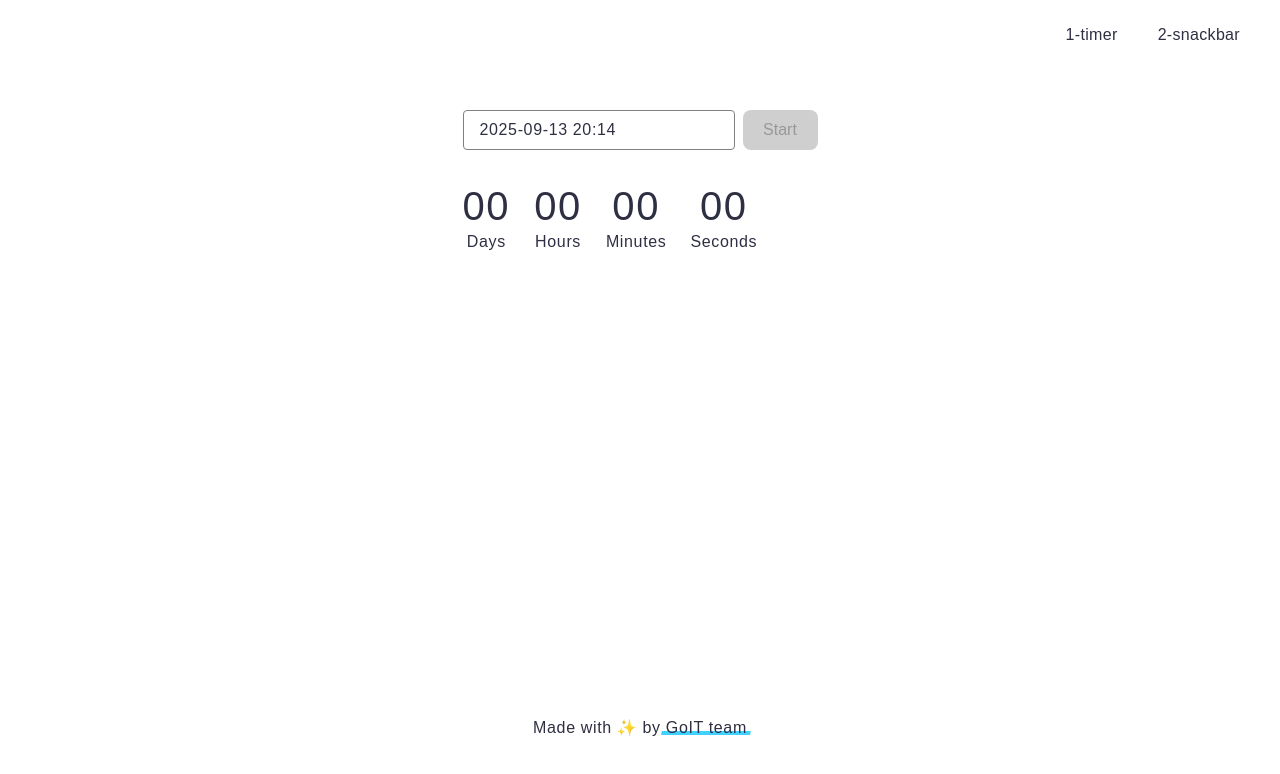
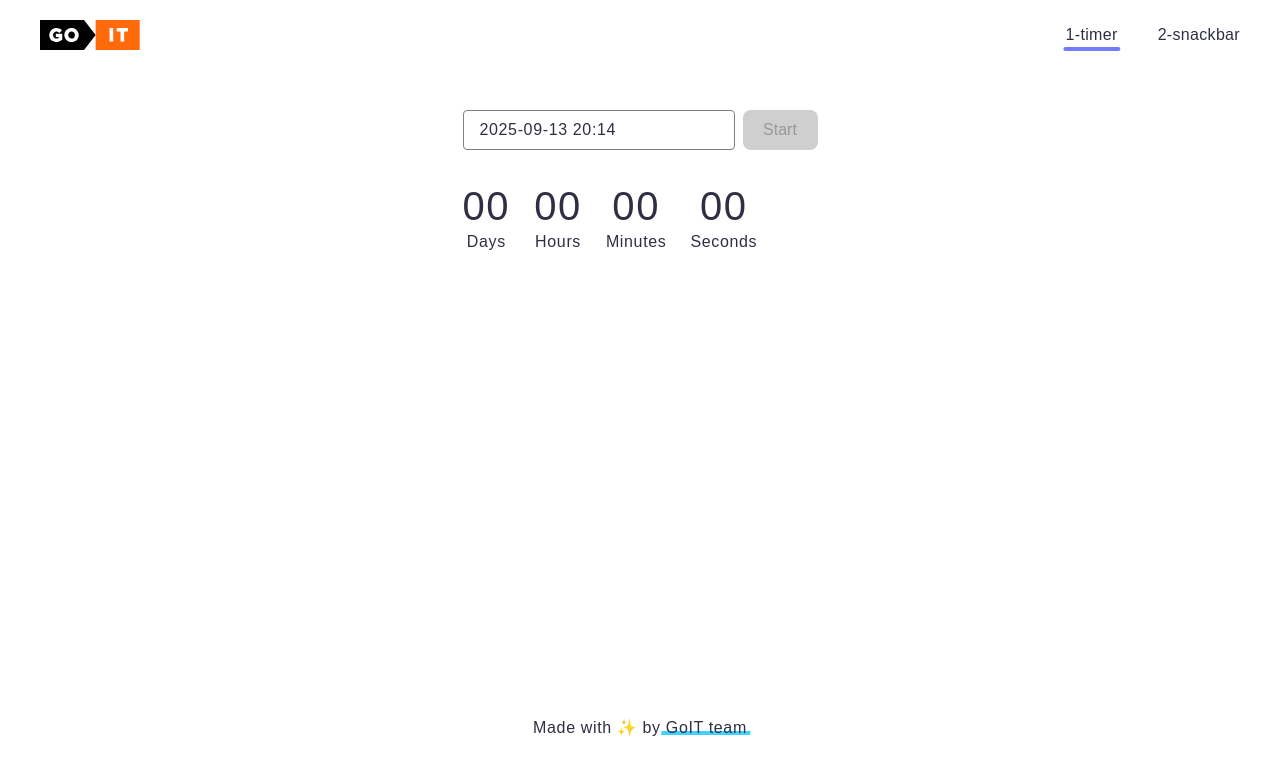
Before and after one commit to Oleksandr-Sulyma/goit-js-hw-10, a website built with Vite: page src/1-timer.html in a window 1280 px wide. Built offline with nearby package versions, Linux system fonts and the light colour scheme.

Commit message:
Fixed href paths for 1-timer and 2-snackbar

```diff
--- a/src/1-timer.html
+++ b/src/1-timer.html
@@ -9,11 +9,25 @@
     <link rel="stylesheet" href="./css/1-timer.css" />
   </head>
   <body>
-    <load
-      src="./partials/header.html"
-      icon-path="./img/sprite.svg#logo"
-      highlight-act="active"
-    />
+    <header class="header">
+      <div class="container">
+        <nav class="nav">
+          <a class="nav-logo" href="index.html" aria-label="Site logo">
+            <svg class="nav-logo-icon" width="100" height="30">
+              <use href="/img/sprite.svg#logo"></use>
+            </svg>
+          </a>
+          <ul class="nav-list">
+            <li class="nav-item">
+              <a class="nav-link active" href="1-timer.html">1-timer</a>
+            </li>
+            <li class="nav-item">
+              <a class="nav-link" href="2-snackbar.html">2-snackbar</a>
+            </li>
+          </ul>
+        </nav>
+      </div>
+    </header>
 
     <main>
       <!-- <div class="container">
```
Also changed, not shown: src/2-snackbar.html (+19 -5 lines).
